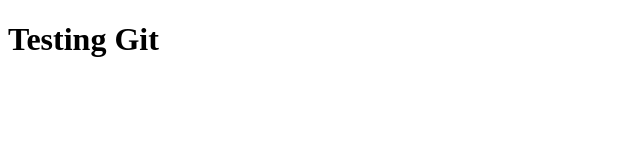
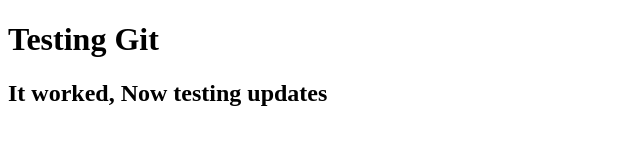
Before and after one commit to AbdiqafarHashi/Moringa, a plain HTML site: page index.html in a window 1280 px wide. Shown: the whole page, without its empty margins (0-640 px from the left). Drawn offline with Linux system fonts and the light colour scheme.

Commit message:
Update test

```diff
--- a/index.html
+++ b/index.html
@@ -8,5 +8,6 @@
 </head>
 <body>
     <h1>Testing Git</h1>
+    <h2>It worked, Now testing updates</h2>
 </body>
 </html>
```
Also changed, not shown: 1 other file.
